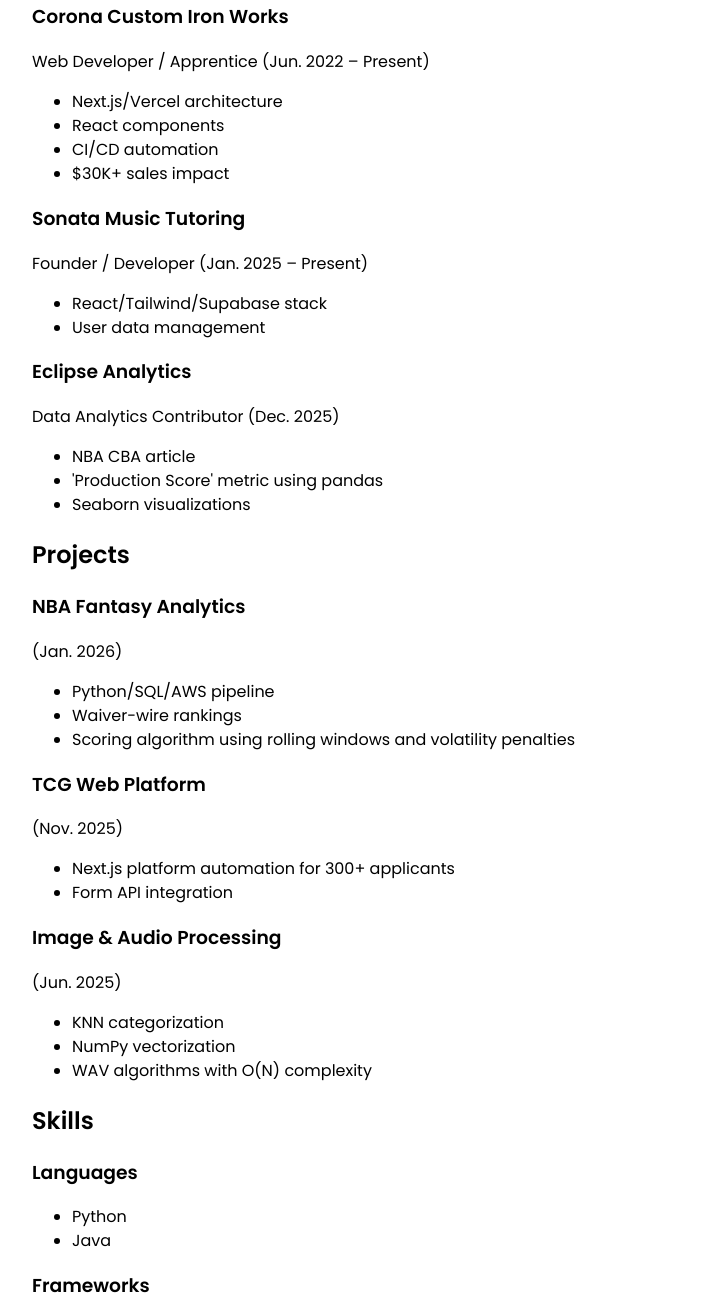
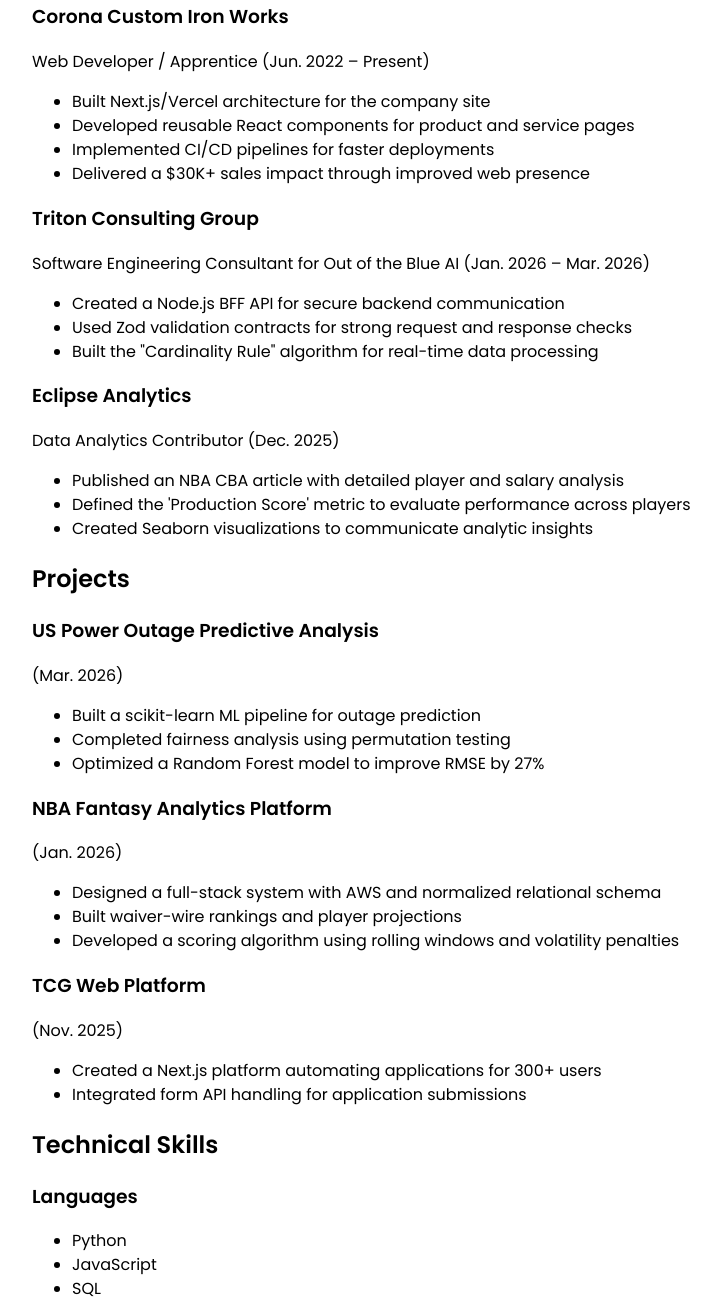
Before and after one commit to F3rando/Portfolio, a plain HTML site: page cv/index.html in a window 1280 px wide. Shown: the part 398-1702 px from the top of the page, without its empty margins (208-929 px from the left). Drawn offline with Linux system fonts and the light colour scheme.

Commit message:
update my resume

```diff
--- a/cv/index.html
+++ b/cv/index.html
@@ -33,27 +33,28 @@
             <h3>Corona Custom Iron Works</h3>
             <p>Web Developer / Apprentice (<time datetime="2022-06">Jun. 2022</time> – Present)</p>
             <ul>
-                <li>Next.js/Vercel architecture</li>
-                <li>React components</li>
-                <li>CI/CD automation</li>
-                <li>$30K+ sales impact</li>
+                <li>Built Next.js/Vercel architecture for the company site</li>
+                <li>Developed reusable React components for product and service pages</li>
+                <li>Implemented CI/CD pipelines for faster deployments</li>
+                <li>Delivered a $30K+ sales impact through improved web presence</li>
             </ul>
         </article>
         <article>
-            <h3>Sonata Music Tutoring</h3>
-            <p>Founder / Developer (<time datetime="2025-01">Jan. 2025</time> – Present)</p>
+            <h3>Triton Consulting Group</h3>
+            <p>Software Engineering Consultant for Out of the Blue AI (<time datetime="2026-01">Jan. 2026</time> – <time datetime="2026-03">Mar. 2026</time>)</p>
             <ul>
-                <li>React/Tailwind/Supabase stack</li>
-                <li>User data management</li>
+                <li>Created a Node.js BFF API for secure backend communication</li>
+                <li>Used Zod validation contracts for strong request and response checks</li>
+                <li>Built the "Cardinality Rule" algorithm for real-time data processing</li>
             </ul>
         </article>
         <article>
             <h3>Eclipse Analytics</h3>
             <p>Data Analytics Contributor (<time datetime="2025-12">Dec. 2025</time>)</p>
             <ul>
-                <li>NBA CBA article</li>
-                <li>'Production Score' metric using pandas</li>
-                <li>Seaborn visualizations</li>
+                <li>Published an NBA CBA article with detailed player and salary analysis</li>
+                <li>Defined the 'Production Score' metric to evaluate performance across players</li>
+                <li>Created Seaborn visualizations to communicate analytic insights</li>
             </ul>
         </article>
     </section>
@@ -61,56 +62,55 @@
     <section id="projects">
         <h2>Projects</h2>
         <article>
-            <h3>NBA Fantasy Analytics</h3>
+            <h3>US Power Outage Predictive Analysis</h3>
+            <p>(<time datetime="2026-03">Mar. 2026</time>)</p>
+            <ul>
+                <li>Built a scikit-learn ML pipeline for outage prediction</li>
+                <li>Completed fairness analysis using permutation testing</li>
+                <li>Optimized a Random Forest model to improve RMSE by 27%</li>
+            </ul>
+        </article>
+        <article>
+            <h3>NBA Fantasy Analytics Platform</h3>
             <p>(<time datetime="2026-01">Jan. 2026</time>)</p>
             <ul>
-                <li>Python/SQL/AWS pipeline</li>
-                <li>Waiver-wire rankings</li>
-                <li>Scoring algorithm using rolling windows and volatility penalties</li>
+                <li>Designed a full-stack system with AWS and normalized relational schema</li>
+                <li>Built waiver-wire rankings and player projections</li>
+                <li>Developed a scoring algorithm using rolling windows and volatility penalties</li>
             </ul>
         </article>
         <article>
             <h3>TCG Web Platform</h3>
             <p>(<time datetime="2025-11">Nov. 2025</time>)</p>
             <ul>
-                <li>Next.js platform automation for 300+ applicants</li>
-                <li>Form API integration</li>
-            </ul>
-        </article>
-        <article>
-            <h3>Image & Audio Processing</h3>
-            <p>(<time datetime="2025-06">Jun. 2025</time>)</p>
-            <ul>
-                <li>KNN categorization</li>
-                <li>NumPy vectorization</li>
-                <li>WAV algorithms with O(N) complexity</li>
+                <li>Created a Next.js platform automating applications for 300+ users</li>
+                <li>Integrated form API handling for application submissions</li>
             </ul>
         </article>
     </section>
 
     <section id="skills">
-        <h2>Skills</h2>
+        <h2>Technical Skills</h2>
         <h3>Languages</h3>
         <ul>
             <li>Python</li>
-            <li>Java</li>
+            <li>JavaScript</li>
+            <li>SQL</li>
         </ul>
         <h3>Frameworks</h3>
         <ul>
+            <li>Node.js</li>
+            <li>React</li>
+            <li>AWS</li>
             <li>Next.js</li>
             <li>Vercel</li>
-            <li>React</li>
-            <li>Tailwind</li>
-            <li>Supabase</li>
-            <li>AWS</li>
         </ul>
         <h3>Data Science Tools</h3>
         <ul>
+            <li>scikit-learn</li>
             <li>pandas</li>
+            <li>NumPy</li>
             <li>Seaborn</li>
-            <li>SQL</li>
-            <li>NumPy</li>
-            <li>KNN</li>
             <li>ETL</li>
         </ul>
     </section>
```
